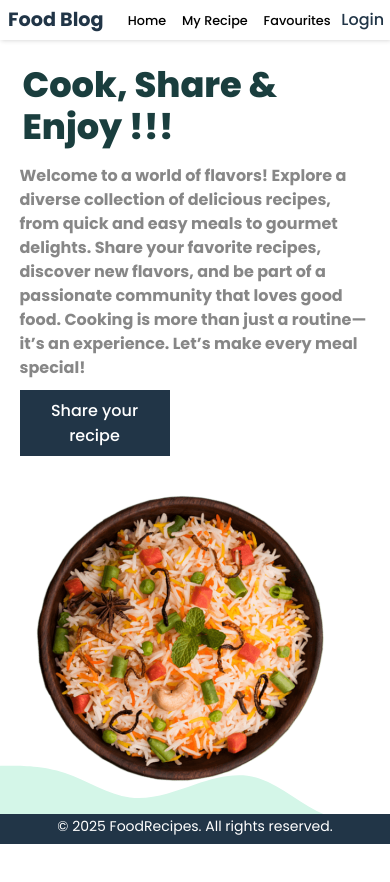
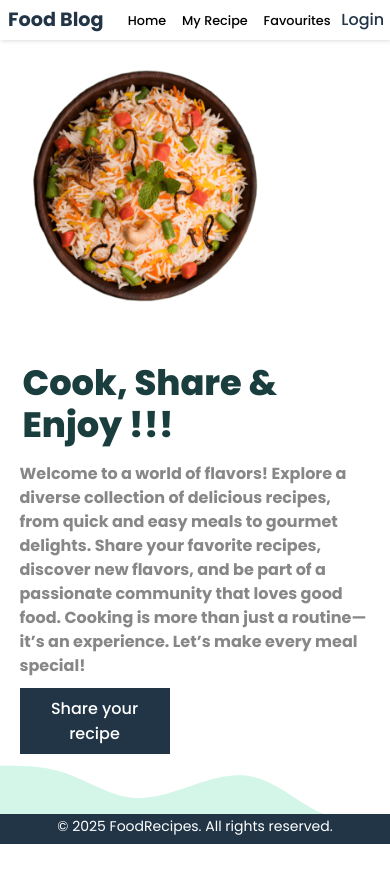
Before and after one commit to Prerana266/deploying-recipe-sharing-platform, a React (Vite) app in the folder frontend/food-blog-app/: page /favRecipe in a window 390 px wide. Shown: the top 882 px of the page. Built offline with nearby package versions, Linux system fonts and the light colour scheme; the HTML template or start-up script is replaced by a standard one.

Commit message:
Update App.css

```diff
--- a/frontend/food-blog-app/src/App.css
+++ b/frontend/food-blog-app/src/App.css
@@ -474,3 +474,31 @@
     top: 15%;
   }
 }
+/* Mobile: 320px - 767px */
+@media (max-width: 767px) {
+  /* ... (keep your existing mobile styles) ... */
+
+  /* Add image responsiveness */
+  .home .right img {
+    width: 250px;  /* Reduced from 320px */
+    height: auto;  /* Maintain aspect ratio */
+    max-width: 100%; /* Prevent overflow */
+  }
+
+  /* Optional: Adjust home section layout */
+  .home .right {
+    order: -1; /* Move image above text if needed */
+    margin-bottom: 1rem;
+  }
+}
+
+/* Tablet: 768px - 1023px */
+@media (min-width: 768px) and (max-width: 1023px) {
+  /* ... (keep your existing tablet styles) ... */
+
+  /* Adjust image size for tablets */
+  .home .right img {
+    width: 280px;
+    height: auto;
+  }
+}
```
